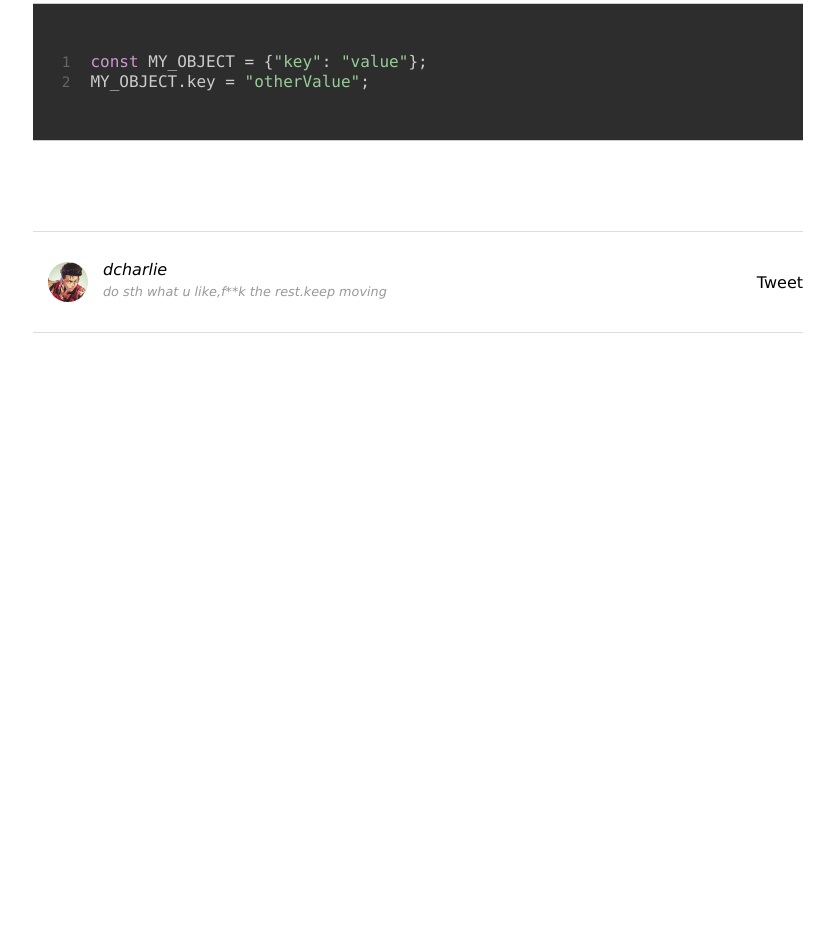
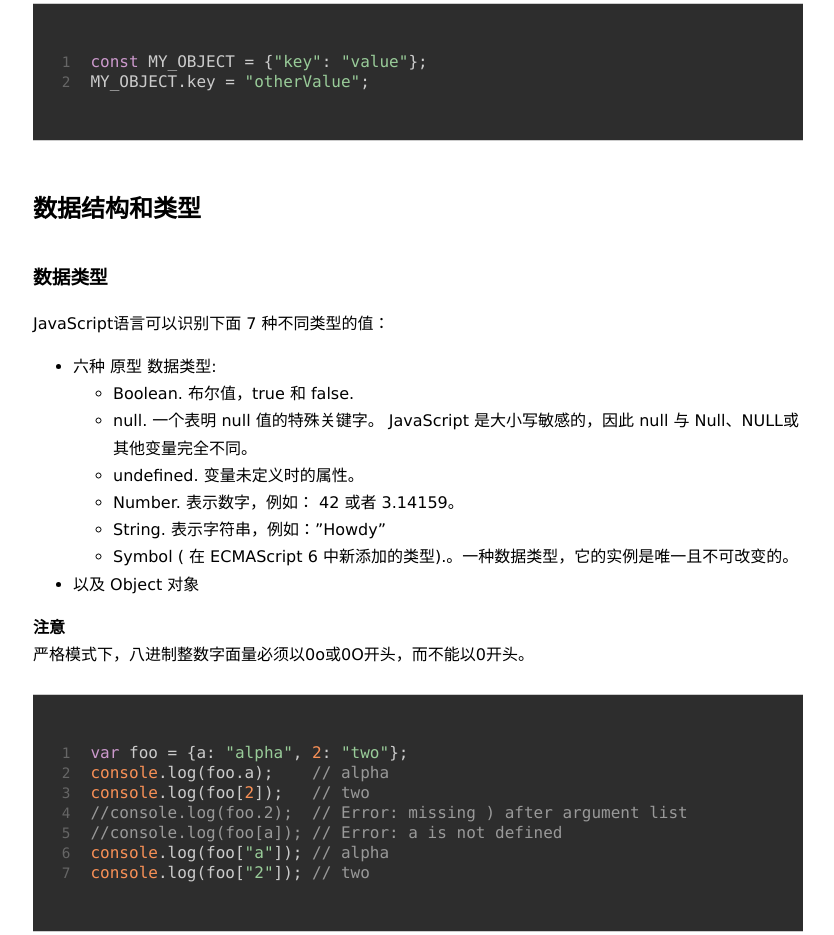
Before and after one commit to dcharlie123/dcharlie123.github.io, a plain HTML site: page 2017/01/02/回归基础-MDN_javascript复习(1)/index.html in a window 1280 px wide. Shown: the part 5015-5950 px from the top of the page, without its empty margins (222-1056 px from the left). Before the commit the page ends 5453 px from the top, so only its background shows below. Drawn offline with Linux system fonts and the light colour scheme; a script that the page names is missing; a web font is replaced by a local one.

Commit message:
Site updated: 2017-01-02 15:34:50

```diff
--- a/2017/01/02/回归基础-MDN_javascript复习(1)/index.html
+++ b/2017/01/02/回归基础-MDN_javascript复习(1)/index.html
@@ -61,6 +61,22 @@
 <figure class="highlight javascript"><table><tr><td class="gutter"><pre><div class="line">1</div><div class="line">2</div><div class="line">3</div><div class="line">4</div><div class="line">5</div><div class="line">6</div><div class="line">7</div></pre></td><td class="code"><pre><div class="line"><span class="function"><span class="keyword">function</span> <span class="title">f</span>(<span class="params"></span>) </span>&#123;&#125;;</div><div class="line"><span class="keyword">const</span> f = <span class="number">5</span>;<span class="comment">//报错</span></div><div class="line"></div><div class="line"><span class="function"><span class="keyword">function</span> <span class="title">f</span>(<span class="params"></span>) </span>&#123;</div><div class="line">    <span class="keyword">const</span> g = <span class="number">5</span>;</div><div class="line">    <span class="keyword">var</span> g;<span class="comment">//报错</span></div><div class="line">&#125;</div></pre></td></tr></table></figure>
 <p><strong>然而,对象属性是不受保护的,所以可以使用如下语句来执行。</strong></p>
 <figure class="highlight javascript"><table><tr><td class="gutter"><pre><div class="line">1</div><div class="line">2</div></pre></td><td class="code"><pre><div class="line"><span class="keyword">const</span> MY_OBJECT = &#123;<span class="string">"key"</span>: <span class="string">"value"</span>&#125;;</div><div class="line">MY_OBJECT.key = <span class="string">"otherValue"</span>;</div></pre></td></tr></table></figure>
+<h2 id="数据结构和类型"><a href="#数据结构和类型" class="headerlink" title="数据结构和类型"></a>数据结构和类型</h2><h3 id="数据类型"><a href="#数据类型" class="headerlink" title="数据类型"></a>数据类型</h3><p>JavaScript语言可以识别下面 7 种不同类型的值：</p>
+<ul>
+<li>六种 原型 数据类型:<ul>
+<li>Boolean.  布尔值，true 和 false.</li>
+<li>null. 一个表明 null 值的特殊关键字。 JavaScript 是大小写敏感的，因此 null 与 Null、NULL或其他变量完全不同。</li>
+<li>undefined.  变量未定义时的属性。</li>
+<li>Number.  表示数字，例如： 42 或者 3.14159。</li>
+<li>String.  表示字符串，例如：”Howdy”</li>
+<li>Symbol ( 在 ECMAScript 6 中新添加的类型).。一种数据类型，它的实例是唯一且不可改变的。</li>
+</ul>
+</li>
+<li>以及 Object 对象</li>
+</ul>
+<p><strong>注意</strong><br>严格模式下，八进制整数字面量必须以0o或0O开头，而不能以0开头。</p>
+<figure class="highlight javascript"><table><tr><td class="gutter"><pre><div class="line">1</div><div class="line">2</div><div class="line">3</div><div class="line">4</div><div class="line">5</div><div class="line">6</div><div class="line">7</div></pre></td><td class="code"><pre><div class="line"><span class="keyword">var</span> foo = &#123;<span class="attr">a</span>: <span class="string">"alpha"</span>, <span class="number">2</span>: <span class="string">"two"</span>&#125;;</div><div class="line"><span class="built_in">console</span>.log(foo.a);    <span class="comment">// alpha</span></div><div class="line"><span class="built_in">console</span>.log(foo[<span class="number">2</span>]);   <span class="comment">// two</span></div><div class="line"><span class="comment">//console.log(foo.2);  // Error: missing ) after argument list</span></div><div class="line"><span class="comment">//console.log(foo[a]); // Error: a is not defined</span></div><div class="line"><span class="built_in">console</span>.log(foo[<span class="string">"a"</span>]); <span class="comment">// alpha</span></div><div class="line"><span class="built_in">console</span>.log(foo[<span class="string">"2"</span>]); <span class="comment">// two</span></div></pre></td></tr></table></figure>
+
   </section>
 </article>
 
```
